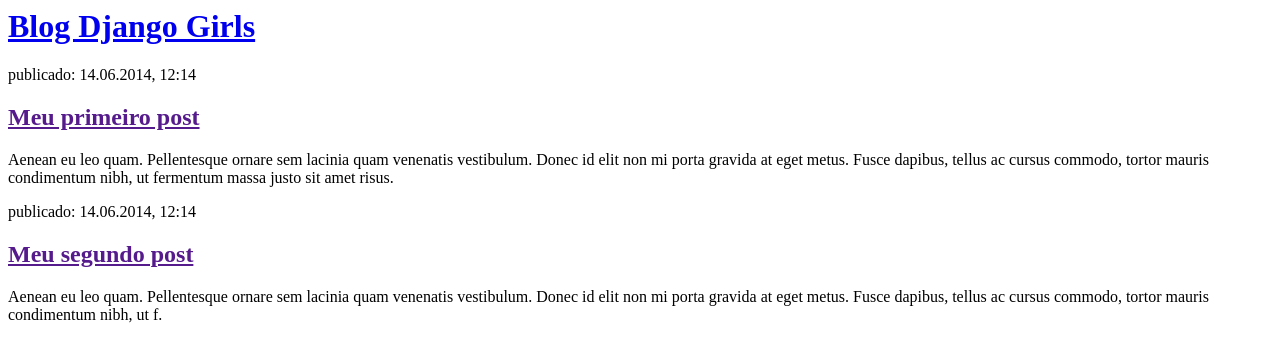
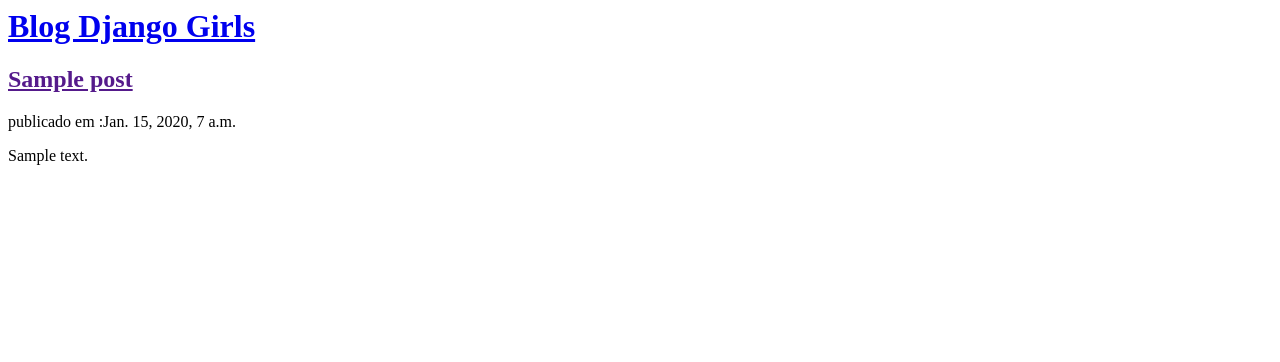
Before and after one commit to sostenesilva/my-first-blog, a Django app: page /hobby/ in a window 1280 px wide. Shown: the top 362 px of the page. Run offline with Django 3.2, Linux system fonts and the light colour scheme; tables that the repository leaves empty hold one stand-in row (values such as "Sample post").

Commit message:
Adicionados os posts da pagina hobby

```diff
--- a/about/views.py
+++ b/about/views.py
@@ -1,6 +1,5 @@
 from django.shortcuts import render
-
 # Create your views here.
 
 def pagAbout(request):
-    return render(request,'pagAbout.html')
+    return render(request,'pagAbout.html',{'posts': posts})
--- a/hobby/templates/hobby/pagHobby.html
+++ b/hobby/templates/hobby/pagHobby.html
@@ -1,22 +1,18 @@
 <html>
     <head>
-        <title>Blog Django Girls</title>
+        <title>Hobby</title>
     </head>
     <body>
         <div>
             <h1><a href="/">Blog Django Girls</a></h1>
         </div>
 
-        <div>
-            <p>publicado: 14.06.2014, 12:14</p>
-            <h2><a href="">Meu primeiro post</a></h2>
-            <p>Aenean eu leo quam. Pellentesque ornare sem lacinia quam venenatis vestibulum. Donec id elit non mi porta gravida at eget metus. Fusce dapibus, tellus ac cursus commodo, tortor mauris condimentum nibh, ut fermentum massa justo sit amet risus.</p>
-        </div>
-
-        <div>
-            <p>publicado: 14.06.2014, 12:14</p>
-            <h2><a href="">Meu segundo post</a></h2>
-            <p>Aenean eu leo quam. Pellentesque ornare sem lacinia quam venenatis vestibulum. Donec id elit non mi porta gravida at eget metus. Fusce dapibus, tellus ac cursus commodo, tortor mauris condimentum nibh, ut f.</p>
-        </div>
+        {% for post in posts %}
+            <div>
+                <h2><a href="">{{ post.title }}</a></h2>
+                <p>publicado em :{{ post.published_date }}</p>
+                <p>{{ post.text|linebreaksbr }}</p>
+            </div>
+        {% endfor %}
     </body>
 </html>
--- a/hobby/views.py
+++ b/hobby/views.py
@@ -1,6 +1,8 @@
 from django.shortcuts import render
-
+from .models import Post
+from django.utils import timezone
 # Create your views here.
 
 def pagHobby(request):
-    return render(request,'hobby/pagHobby.html')
+    posts = Post.objects.filter(published_date__lte=timezone.now()).order_by('published_date')
+    return render(request,'hobby/pagHobby.html',{'posts': posts})
```
